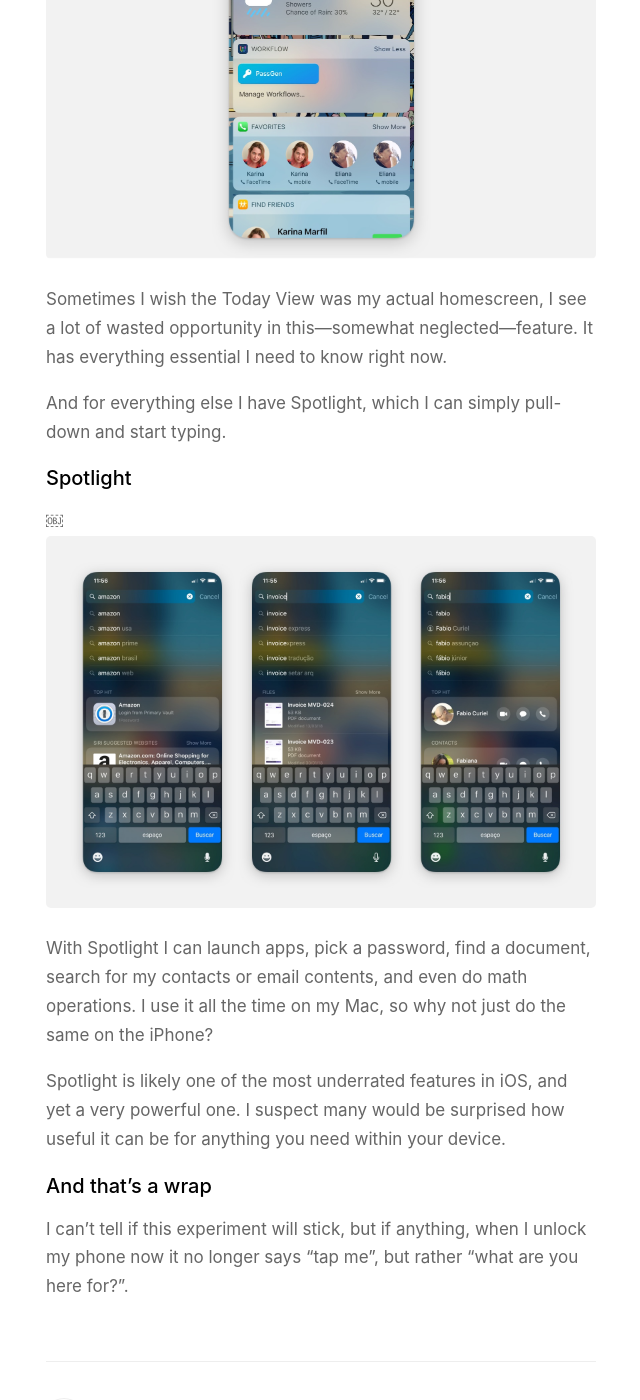
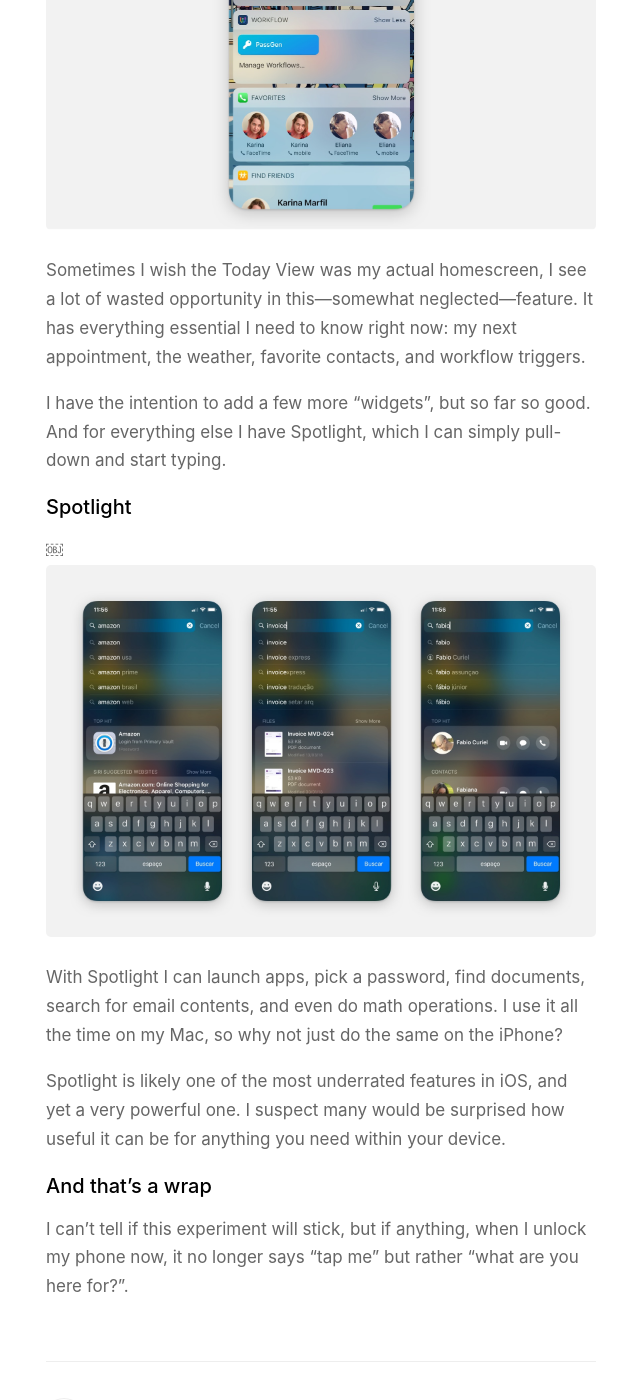
Before and after one commit to mmarfil/mmarfil.github.io, a Jekyll site: the page built from _posts/2018-03-20-a-homescreen-experiment.markdown, in a window 1280 px wide and 1400 px high, scrolled down 1703 px. Shown: the whole window, without its empty margins (319-959 px from the left). Built offline with Jekyll 4.4.1, drawn with Linux system fonts in a browser that asks for light colours; some of the changed text lies outside the part shown.

Commit message:
Add post

```diff
--- a/_posts/2018-03-19-a-homescreen-experiment.markdown
+++ b/_posts/2018-03-20-a-homescreen-experiment.markdown
@@ -9,7 +9,7 @@
 
 It's very… empty, yes. And you might wonder: Why would you _do_ that?
 
-Well, have you ever caught yourself picking up the phone without any real purpose, looking for a notification or app icon to tap whenever you feel bored? I don't know about you, but I'm guilty of that.
+Well, have you ever caught yourself picking up the phone without any real purpose, looking for a notification or app icon to tap when you feel bored? I don't know about you, but I'm guilty of that.
 
 Which reminds me, whenever I was bored as a kid, I’d either go outside and play with my friends or just, you know, _be_ bored. Being bored _is_ good for the brain and smartphones are taking away from us this fundamental human condition.
 
@@ -21,18 +21,18 @@
 
 ￼![Today View]({{ site.url }}/assets/images/posts/2018-03-19-today.jpg)
 
-Sometimes I wish the Today View was my actual homescreen, I see a lot of wasted opportunity in this—somewhat neglected—feature. It has everything essential I need to know right now.
+Sometimes I wish the Today View was my actual homescreen, I see a lot of wasted opportunity in this—somewhat neglected—feature. It has everything essential I need to know right now: my next appointment, the weather, favorite contacts, and workflow triggers.
 
-And for everything else I have Spotlight, which I can simply pull-down and start typing.
+I have the intention to add a few more "widgets", but so far so good. And for everything else I have Spotlight, which I can simply pull-down and start typing.
 
 ### Spotlight
 
 ￼![Spotlight]({{ site.url }}/assets/images/posts/2018-03-19-spotlight.jpg)
 
-With Spotlight I can launch apps, pick a password, find a document, search for my contacts or email contents, and even do math operations. I use it all the time on my Mac, so why not just do the same on the iPhone?
+With Spotlight I can launch apps, pick a password, find documents, search for email contents, and even do math operations. I use it all the time on my Mac, so why not just do the same on the iPhone?
 
 Spotlight is likely one of the most underrated features in iOS, and yet a very powerful one. I suspect many would be surprised how useful it can be for anything you need within your device.
 
 ### And that's a wrap
 
-I can't tell if this experiment will stick, but if anything, when I unlock my phone now it no longer says "tap me", but rather "what are you here for?".
+I can't tell if this experiment will stick, but if anything, when I unlock my phone now, it no longer says "tap me" but rather "what are you here for?".
```
Also changed, not shown: other parts of _posts/2018-03-20-a-homescreen-experiment.markdown (+1 -1 lines).
